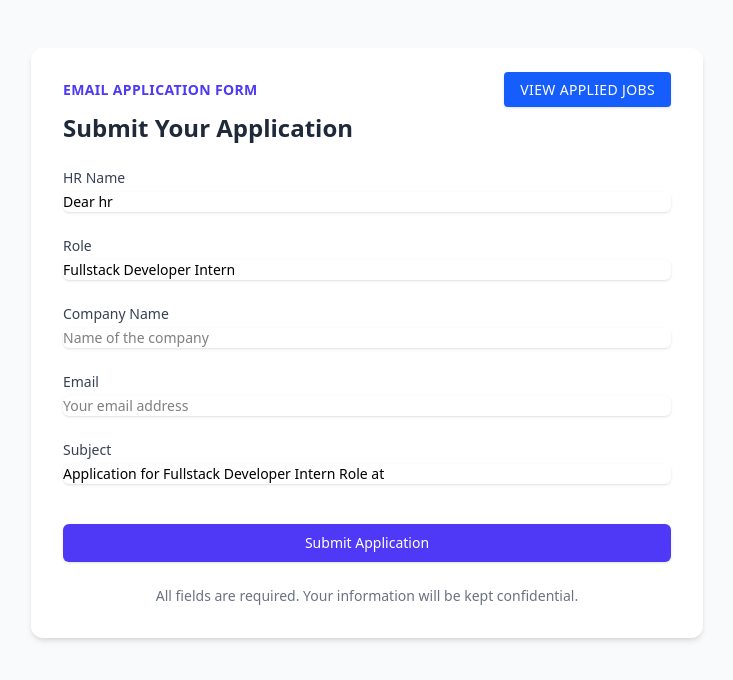
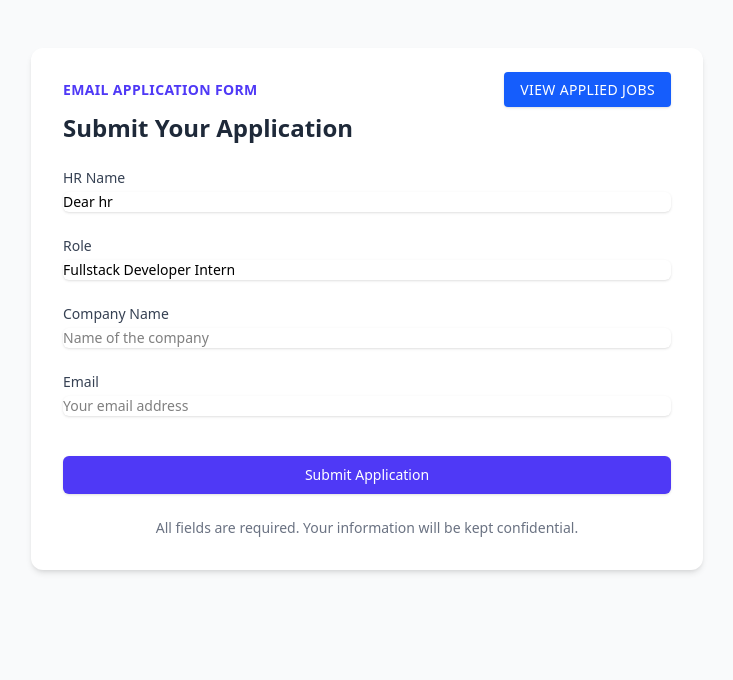
Before and after one commit to Diordi1/emaildeploy, a Next.js app: page /applynew in a window 1280 px wide. Shown: the top 680 px of the page, without its empty margins (273-1006 px from the left). Built offline with nearby package versions, Linux system fonts and the light colour scheme.

Commit message:
subject-hidden

```diff
--- a/app/applynew/page.js
+++ b/app/applynew/page.js
@@ -215,7 +215,7 @@ export default function ApplyForm() {
                 </div>
 
                 {/* Subject */}
-                <div>
+                <div hidden={true}>
                   <label htmlFor="subject" className="block text-sm font-medium text-gray-700">
                     Subject
                   </label>
```
